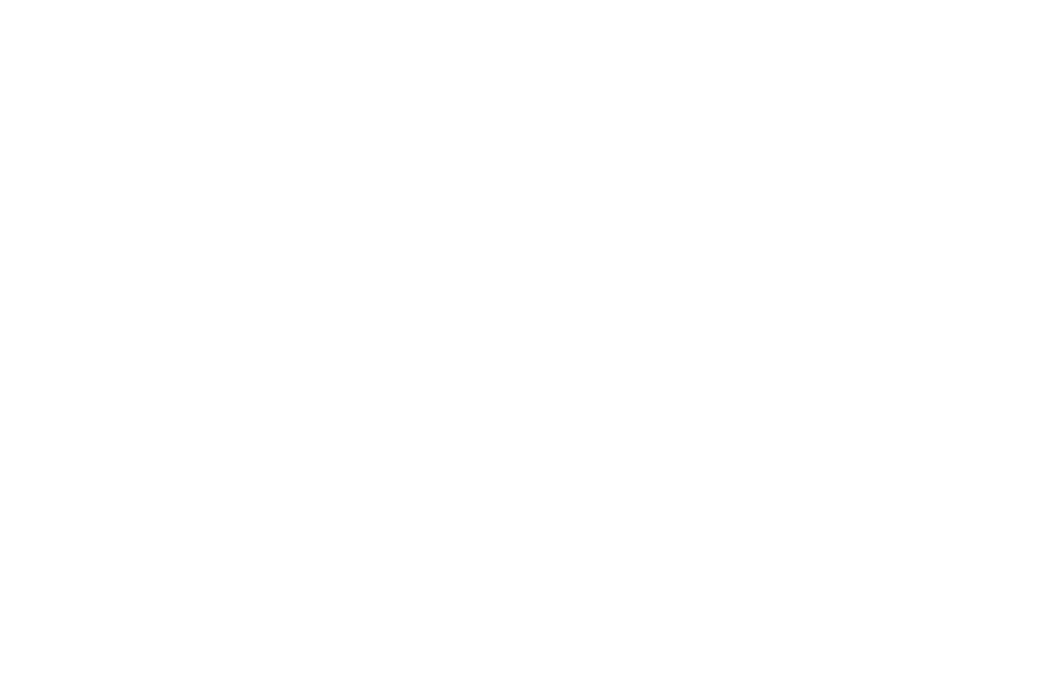
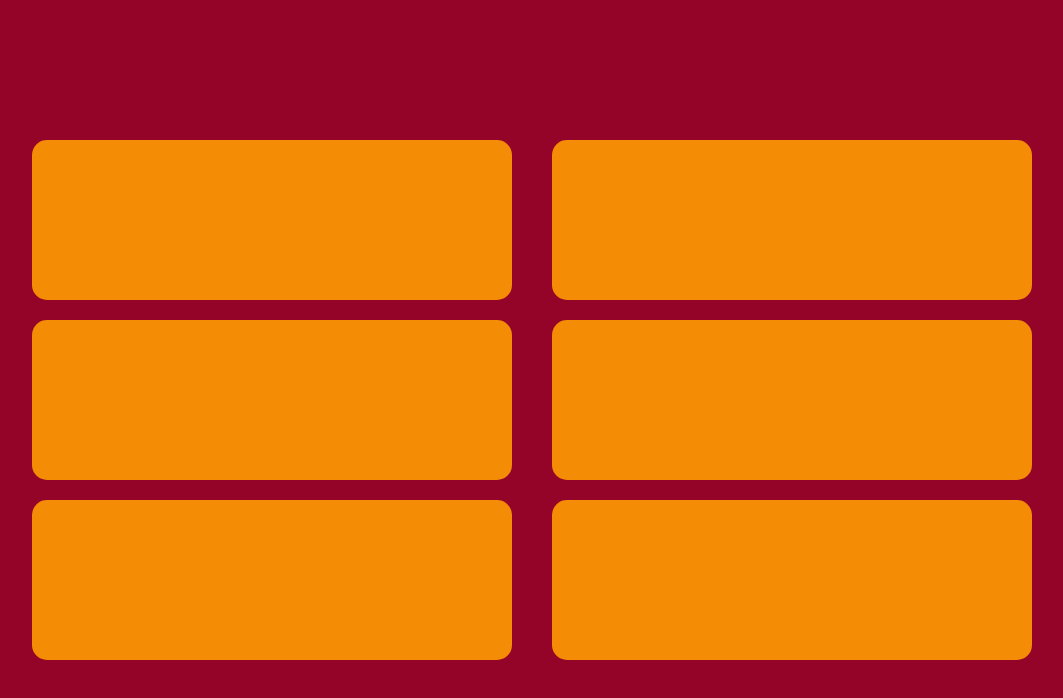
Before and after one commit to Tiilinai/flexbox-test, a plain HTML site: page index.html in a window 1280 px wide. Shown: the whole page, without its empty margins (108-1171 px from the left). Drawn offline with Linux system fonts and the light colour scheme.

Commit message:
outer boxes

```diff
--- a/Styles/index.css
+++ b/Styles/index.css
@@ -0,0 +1,35 @@
+body {
+    background-color: brown;
+    margin: 0;
+}
+
+.flex__page {
+    height: 100vh;
+    background-color: #940428;
+    display: flex;
+    justify-content: center;
+    align-items: center;
+}
+
+.container {
+    background-color: #940428;
+    width: 100%;
+    height: 100%;
+    display: flex;
+    justify-content: center;
+    align-items: center;
+
+
+
+}
+
+.box {
+    background-color: #F48C06;
+    border: black;
+    border-radius: 15px;
+    margin: 20px;
+    width: 90%;
+    min-width: 480px;
+    min-height: 160px;
+    color: rgb(224, 115, 26);
+}
--- a/index.html
+++ b/index.html
@@ -4,17 +4,34 @@
     <meta charset="UTF-8">
     <meta http-equiv="X-UA-Compatible" content="IE=edge">
     <meta name="viewport" content="width=device-width, initial-scale=1.0">
+    <link rel="stylesheet" href="styles/index.css">
+    <link rel="stylesheet" href="styles/normalize.css">
     <title>Flexbox</title>
 </head>
+
 <body>
+    <div class="flex__page">
+        <div class="container">
+            <div class="inner left">
+                <div class="box first"> </div>
+                <div class="box second"> </div>
+                <div class="box third"> </div>
+            </div>
+
+            <div class="inner right">
+                <div class="box fourth"></div>
+                <div class="box fifth"></div>
+                <div class="box sixth"> </div>
+            </div>
+
+
+        </div>
+    </div>
 
 
 
 
 
-    </div>
-
-
 
 </body>
 </html>
```
